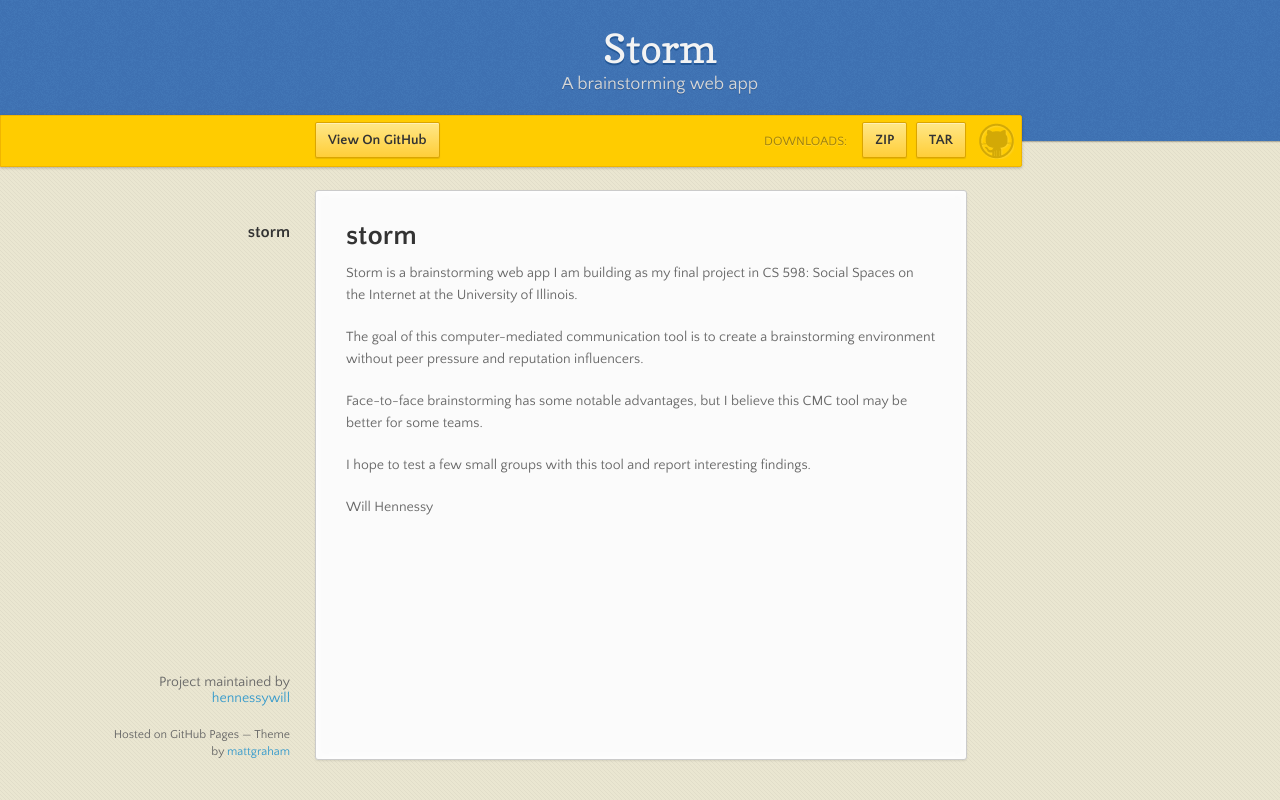
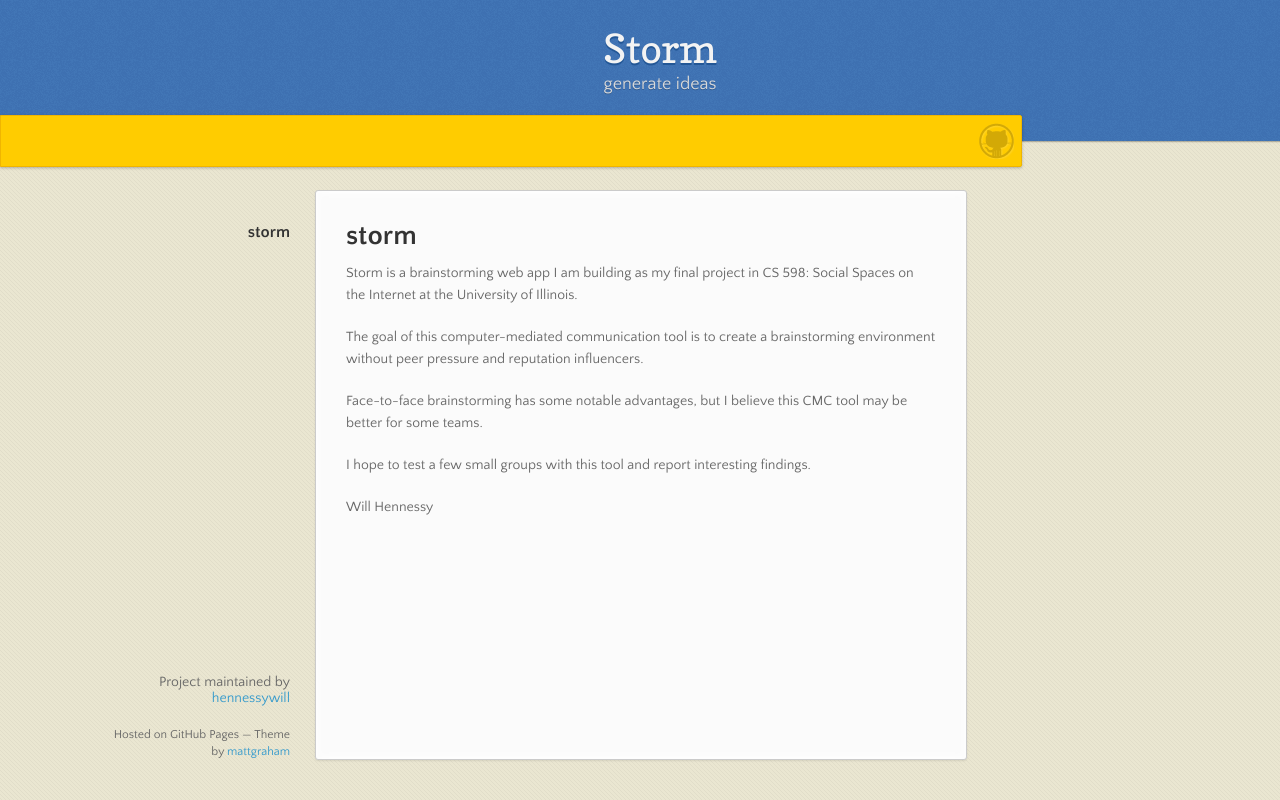
Before and after one commit to willhennessy/storm, a plain HTML site: page index.html in a window 1280 px wide. Drawn offline with nearby package versions, Linux system fonts and the light colour scheme.

Commit message:
Update index.html

```diff
--- a/index.html
+++ b/index.html
@@ -3,7 +3,7 @@
   <head>
     <meta charset="utf-8">
     <meta http-equiv="X-UA-Compatible" content="chrome=1">
-    <title>Storm by hennessywill</title>
+    <title>Storm</title>
     <link rel="stylesheet" href="stylesheets/styles.css">
     <link rel="stylesheet" href="stylesheets/github-dark.css">
     <script src="https://ajax.googleapis.com/ajax/libs/jquery/1.7.1/jquery.min.js"></script>
@@ -18,20 +18,11 @@
 
       <header>
         <h1>Storm</h1>
-        <p>A brainstorming web app</p>
+        <p>generate ideas</p>
       </header>
 
       <div id="banner">
         <span id="logo"></span>
-
-        <a href="https://github.com/hennessywill/storm" class="button fork"><strong>View On GitHub</strong></a>
-        <div class="downloads">
-          <span>Downloads:</span>
-          <ul>
-            <li><a href="https://github.com/hennessywill/storm/zipball/master" class="button">ZIP</a></li>
-            <li><a href="https://github.com/hennessywill/storm/tarball/master" class="button">TAR</a></li>
-          </ul>
-        </div>
       </div><!-- end banner -->
 
     <div class="wrapper">
```
